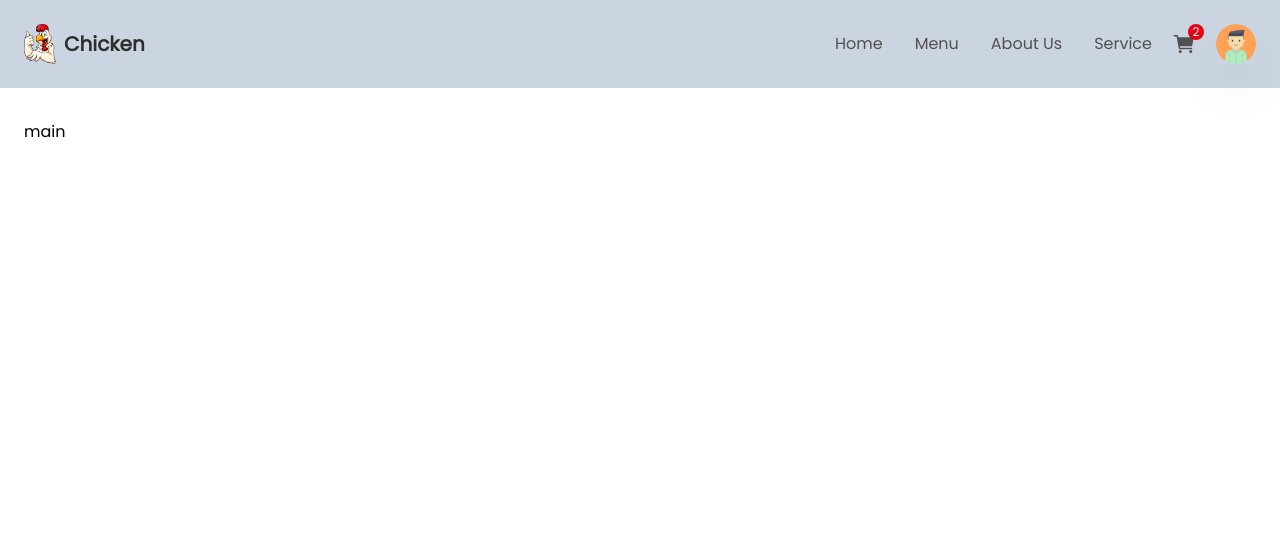
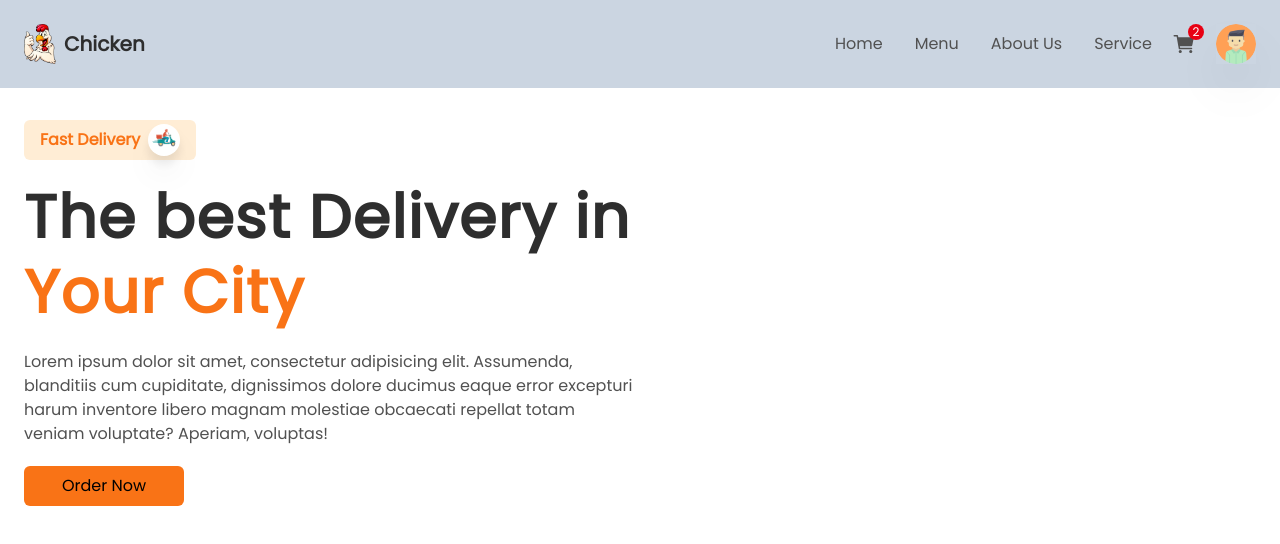
Before and after one commit to Dimitry-prog/chicken-app, a React (Create React App) app: page / in a window 1280 px wide. Shown: the top 544 px of the page. Built offline with nearby package versions, Linux system fonts and the light colour scheme.

Commit message:
feat: MainContaner

```diff
--- a/src/components/MainContainer.jsx
+++ b/src/components/MainContainer.jsx
@@ -1,9 +1,27 @@
 import React from 'react';
+import delivery from '../images/delivery.png';
 
 const MainContainer = () => {
     return (
-        <div>
-            main
+        <div className='grid grid-cols-1 gap-2 md:grid-cols-2'>
+          <div className='flex-1 flex flex-col items-start justify-center gap-5'>
+            <div className='flex items-center gap-2 bg-orange-100 px-4 py-1 rounded-md'>
+              <p className='text-base text-orange-500 font-semibold'>Fast Delivery</p>
+              <img src={delivery} alt="delivery" className="w-8 h-8 object-cover bg-white rounded-full p-1 drop-shadow-xl"/>
+            </div>
+
+            <p className='text-5xl leading-tight md:text-6xl md:leading-tight font-bold text-headingColor tracking-wide'>The best Delivery in
+              <span className='text-orange-500'> Your City</span>
+            </p>
+
+            <p className='text-textColor'>Lorem ipsum dolor sit amet, consectetur adipisicing elit. Assumenda, blanditiis cum cupiditate, dignissimos dolore ducimus eaque error excepturi harum inventore libero magnam molestiae obcaecati repellat totam veniam voluptate? Aperiam, voluptas!</p>
+
+            <button type='button' className='bg-orange-500 w-full md:w-40 px-4 py-2 rounded-md hover:bg-orange-100 hover:text-orange-500 transition-all'>Order Now</button>
+          </div>
+
+          <div className='flex-1 p-4'>
+
+          </div>
         </div>
     );
 };
```
